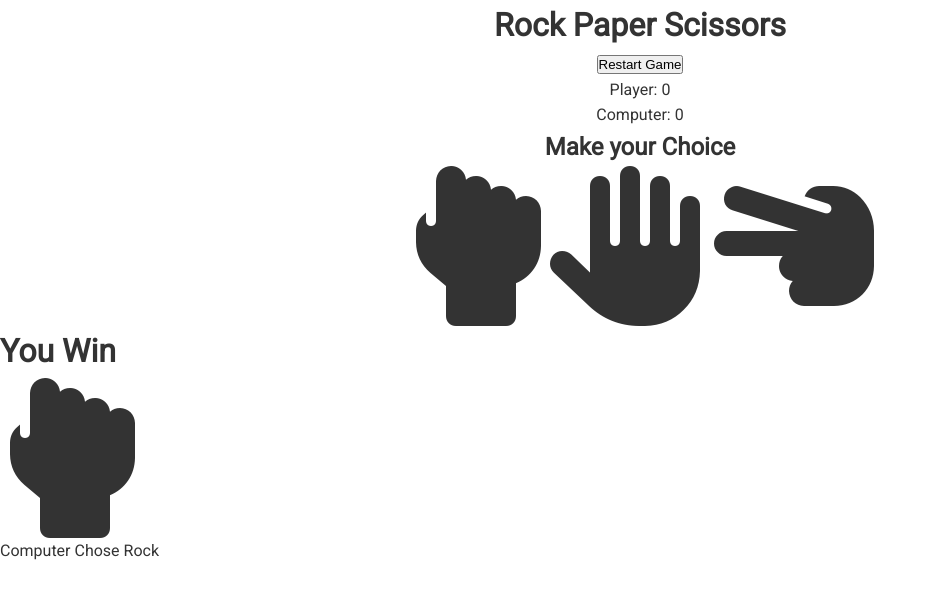
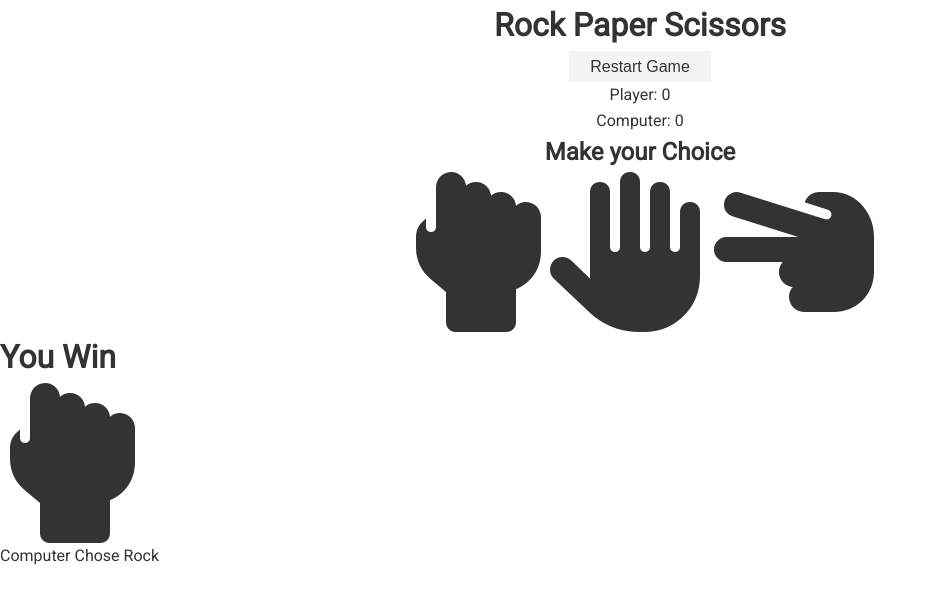
Before and after one commit to gnanaprakash2918/RPS, a plain HTML site: page index.html in a window 1280 px wide. Shown: the whole page, without its empty margins (0-937 px from the left). Drawn offline with Linux system fonts and the light colour scheme.

Commit message:
Added styles to restart button

```diff
--- a/css/style.css
+++ b/css/style.css
@@ -29,3 +29,14 @@ body {
   padding: 0 2rem;
   text-align: center;
 }
+
+.restart-btn {
+  display: inline-block;
+  background: var(--light-color);
+  color: #333;
+  padding: 0.4rem 1.3rem;
+  font-size: 1rem;
+  cursor: pointer;
+  outline: none;
+  border: none;
+}
```
